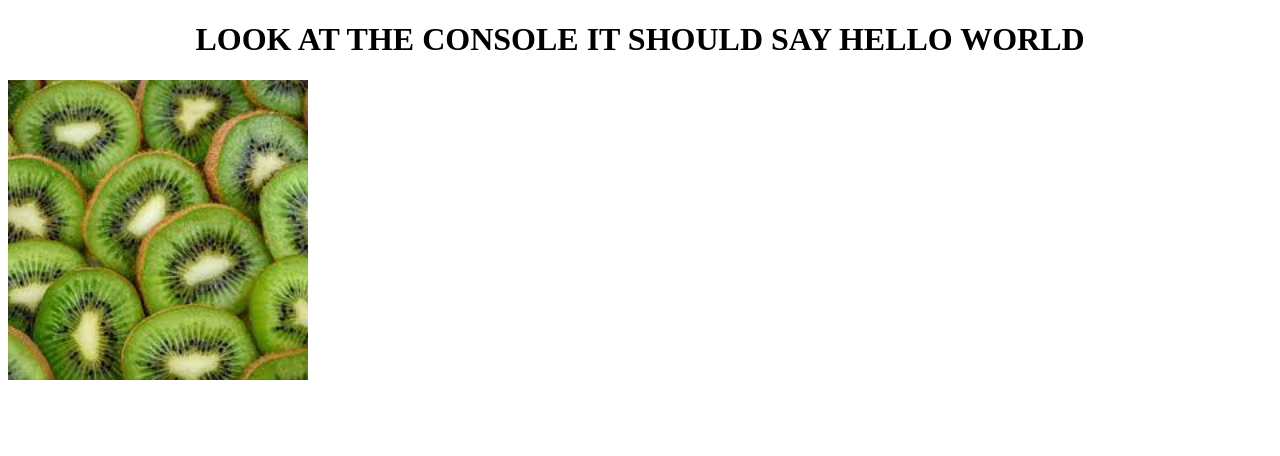
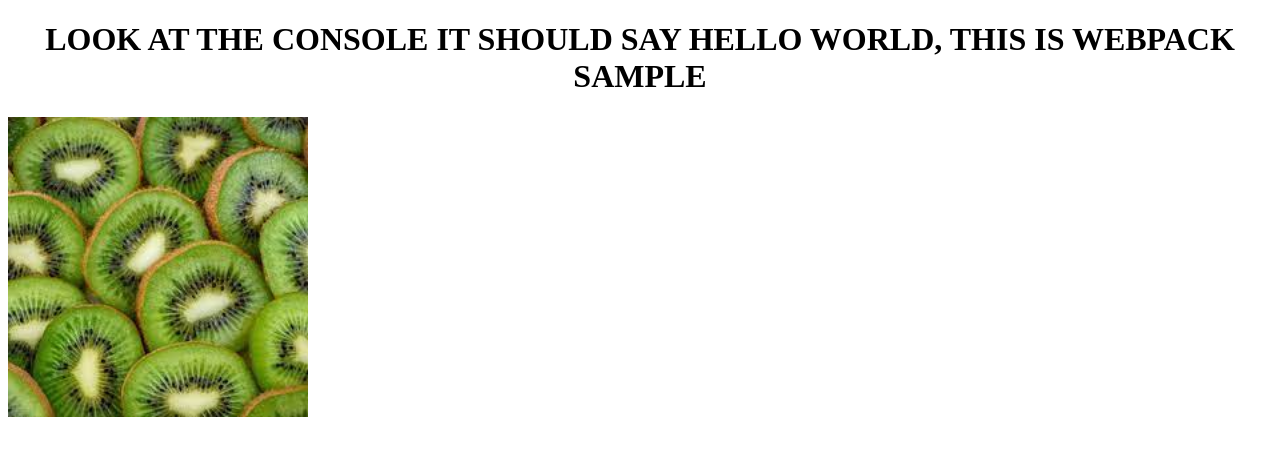
Before and after one commit to shafakyildiz/webpack-showcase, a website built with webpack: page index.html in a window 1280 px wide. Built offline with nearby package versions, Linux system fonts and the light colour scheme.

Commit message:
minor changes

```diff
--- a/index.html
+++ b/index.html
@@ -8,7 +8,7 @@
   </head>
   <body>
     <h1 style="text-align: center">
-      LOOK AT THE CONSOLE IT SHOULD SAY HELLO WORLD
+      LOOK AT THE CONSOLE IT SHOULD SAY HELLO WORLD, THIS IS WEBPACK SAMPLE
     </h1>
     <script type="module" src="./dist/bundle.js"></script>
   </body>
```
